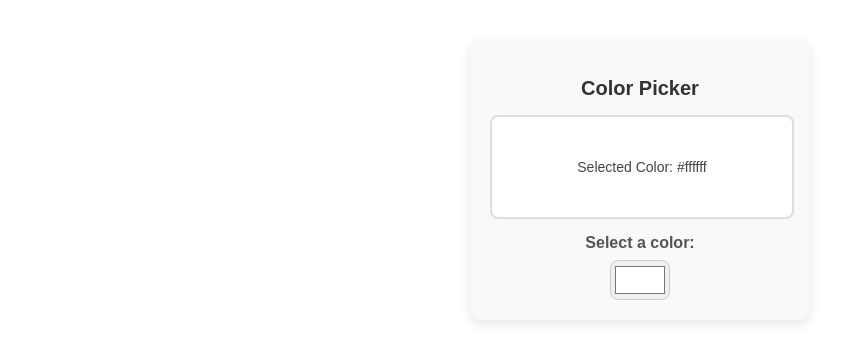
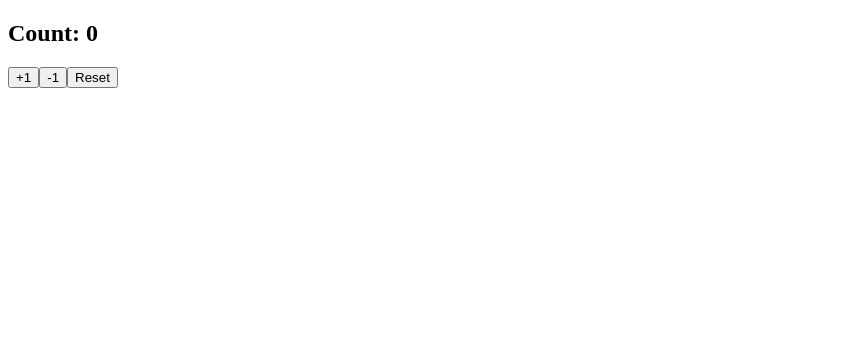
Before and after one commit to smmehedi4u/react, a React (Create React App) app: page / in a window 1280 px wide. Shown: the top 362 px of the page, without its empty margins (0-861 px from the left). Built offline with nearby package versions, Linux system fonts and the light colour scheme.

Commit message:
updater function

```diff
--- a/src/App.jsx
+++ b/src/App.jsx
@@ -9,7 +9,8 @@
 
 import Component from "./Component";
 import Button from "./button/Button.jsx";
-import ColorPicker from "./colorPicker.jsx";
+// import ColorPicker from "./colorPicker.jsx";
+import Counter from "./update.jsx";
 
 function App() {
   // const items = ["Milk", "Eggs", "Bread", "Butter"];
@@ -28,7 +29,8 @@
       <List items={items} category="Groceries" /> */}
       {/* <button onClick={() => handleClick("Mehedi")}>Greet Me</button> */}
        {/* <Component /> */}
-       <ColorPicker />
+       {/* <ColorPicker /> */}
+      <Counter />
     </>
   );
 }
--- /dev/null
+++ b/src/update.jsx
@@ -0,0 +1,29 @@
+import React, { useState } from "react";
+
+function Counter() {
+  const [count, setCount] = useState(0);
+
+  // updater functions
+  const increment = () => {
+    setCount((prevCount) => prevCount + 1);
+  };
+
+  const decrement = () => {
+    setCount((prevCount) => prevCount - 1);
+  };
+
+  const reset = () => {
+    setCount(0);
+  };
+
+  return (
+    <div>
+      <h2>Count: {count}</h2>
+      <button onClick={increment}>+1</button>
+      <button onClick={decrement}>-1</button>
+      <button onClick={reset}>Reset</button>
+    </div>
+  );
+}
+
+export default Counter;
```
